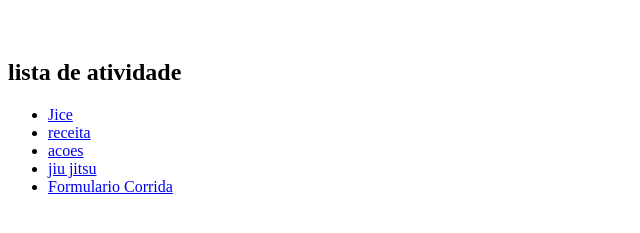
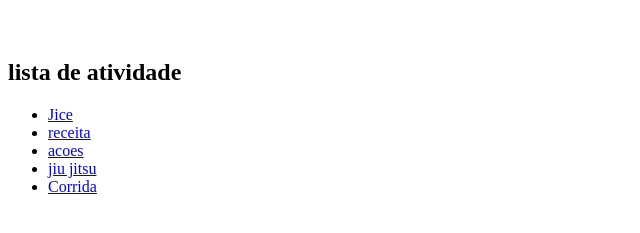
Before and after one commit to PaulaBGomes/Atividades, a plain HTML site: page index.html in a window 1280 px wide. Shown: the part 59-292 px from the top of the page, without its empty margins (0-640 px from the left). Drawn offline with Linux system fonts and the light colour scheme.

Commit message:
Update index.html

```diff
--- a/index.html
+++ b/index.html
@@ -14,7 +14,7 @@
     <li><a href="receita.html"> receita</a></li>
     <li><a href="acoes (1).html"> acoes</a></li>
     <li><a href="Jiu Jitsu (1).html">jiu jitsu</a></li>
-    <li><a href="formulario corrida.html"> Formulario Corrida</a></li>
+    <li><a href="formulario corrida.html">Corrida</a></li>
     </ul>
 </body>
 </html>
```
